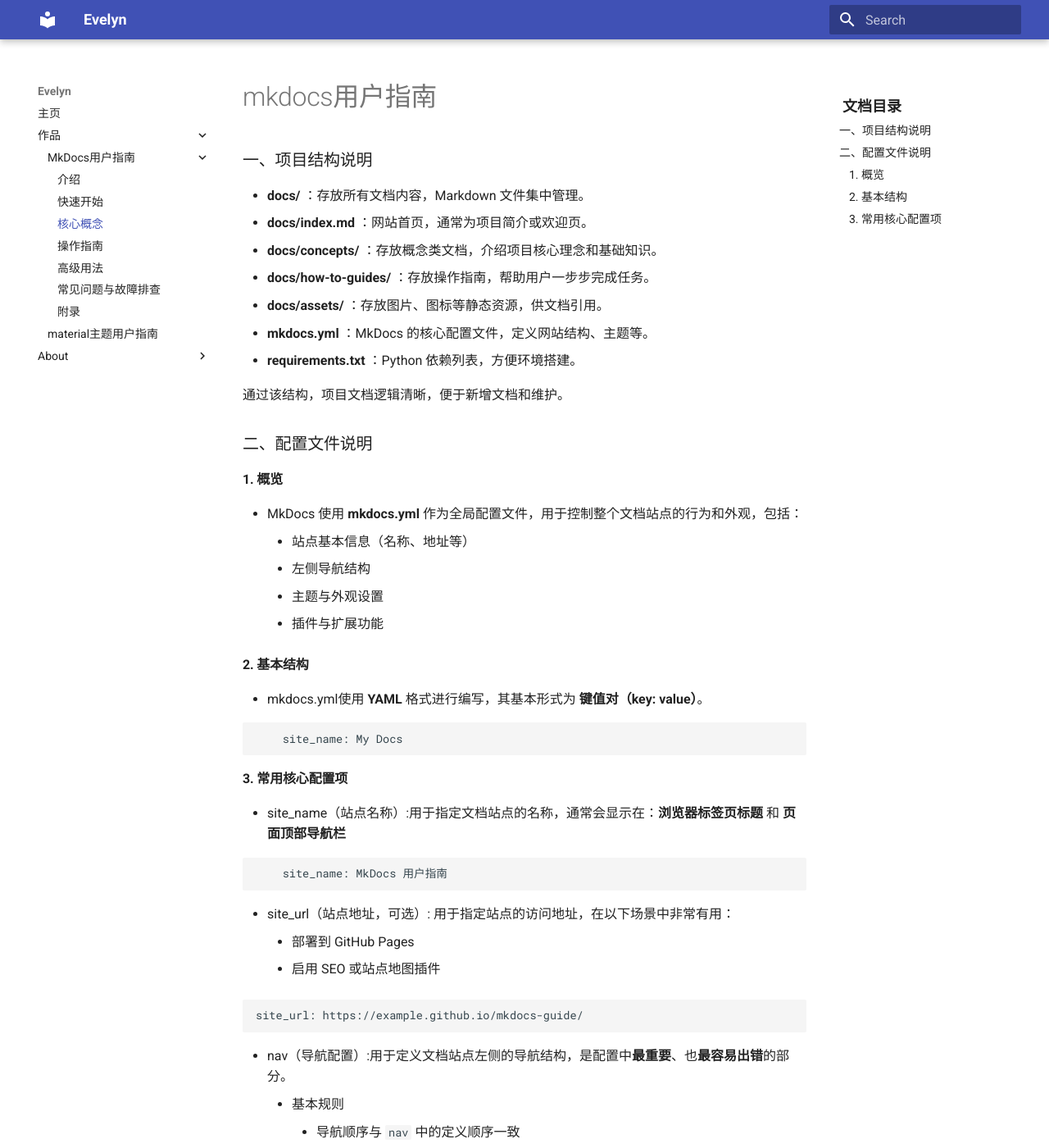
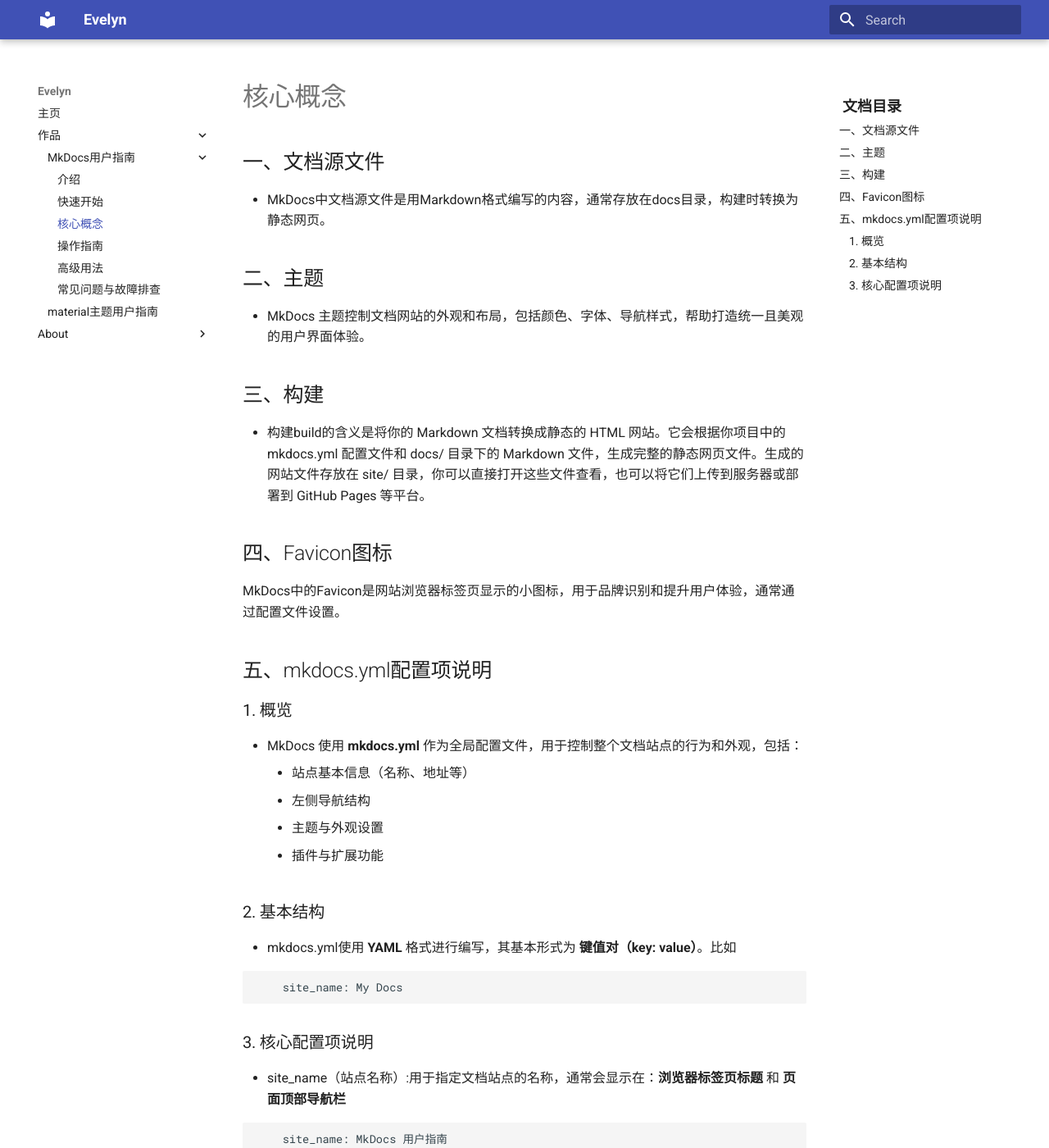
Before and after one commit to CoffeeCandy/Technical-Writer-Portfolio, an MkDocs documentation site: the page built from docs/portfolio/mkdocs/concepts.md, in a window 1280 px wide and 1400 px high. Shown: the whole window at 82% size. Built offline with MkDocs 1.6.1 and Material for MkDocs 9.7.7, drawn with Linux system fonts in a browser that asks for light colours.

Commit message:
修改所有模块的语法格式问题

````diff
--- a/docs/portfolio/mkdocs/concepts.md
+++ b/docs/portfolio/mkdocs/concepts.md
@@ -1,22 +1,21 @@
-# mkdocs用户指南
+# 核心概念
 
-### 一、项目结构说明
-
-- **docs/** ：存放所有文档内容，Markdown 文件集中管理。
-- **docs/index.md** ：网站首页，通常为项目简介或欢迎页。
-- **docs/concepts/** ：存放概念类文档，介绍项目核心理念和基础知识。
-- **docs/how-to-guides/** ：存放操作指南，帮助用户一步步完成任务。
-- **docs/assets/** ：存放图片、图标等静态资源，供文档引用。
-- **mkdocs.yml** ：MkDocs 的核心配置文件，定义网站结构、主题等。
-- **requirements.txt** ：Python 依赖列表，方便环境搭建。
-
-通过该结构，项目文档逻辑清晰，便于新增文档和维护。
+## 一、文档源文件
+* MkDocs中文档源文件是用Markdown格式编写的内容，通常存放在docs目录，构建时转换为静态网页。
 
 
+## 二、主题
+* MkDocs 主题控制文档网站的外观和布局，包括颜色、字体、导航样式，帮助打造统一且美观的用户界面体验。
 
-### 二、配置文件说明
 
-#### 1. 概览
+## 三、构建
+* 构建build的含义是将你的 Markdown 文档转换成静态的 HTML 网站。它会根据你项目中的 mkdocs.yml 配置文件和 docs/ 目录下的 Markdown 文件，生成完整的静态网页文件。生成的网站文件存放在 site/ 目录，你可以直接打开这些文件查看，也可以将它们上传到服务器或部署到 GitHub Pages 等平台。
+
+## 四、Favicon图标
+MkDocs中的Favicon是网站浏览器标签页显示的小图标，用于品牌识别和提升用户体验，通常通过配置文件设置。
+
+## 五、mkdocs.yml配置项说明
+### 1. 概览
 
 - MkDocs 使用 **mkdocs.yml** 作为全局配置文件，用于控制整个文档站点的行为和外观，包括：
     * 站点基本信息（名称、地址等）
@@ -25,15 +24,15 @@
     * 插件与扩展功能
 
 
-#### 2. 基本结构
-- mkdocs.yml使用 **YAML** 格式进行编写，其基本形式为 **键值对（key: value）**。
+### 2. 基本结构
+- mkdocs.yml使用 **YAML** 格式进行编写，其基本形式为 **键值对（key: value）**。比如
 
 ```ymal
     site_name: My Docs
 ```
 
 
-#### 3. 常用核心配置项
+### 3. 核心配置项说明
 - site_name（站点名称）:用于指定文档站点的名称，通常会显示在：**浏览器标签页标题** 和 **页面顶部导航栏**
 ```ymal
     site_name: MkDocs 用户指南
@@ -43,7 +42,7 @@
     * 部署到 GitHub Pages
     * 启用 SEO 或站点地图插件
 ```ymal
-site_url: https://example.github.io/mkdocs-guide/
+    site_url: https://example.github.io/mkdocs-guide/
 ```
 
 - nav（导航配置）:用于定义文档站点左侧的导航结构，是配置中**最重要**、也**最容易出错**的部分。
--- a/mkdocs.yml
+++ b/mkdocs.yml
@@ -4,12 +4,11 @@
   - 作品:
     - MkDocs用户指南:
       - 介绍: portfolio/mkdocs/introduce.md
-      - 快速开始: portfolio/mkdocs/mkdocs-started.md
+      - 快速开始: portfolio/mkdocs/quich-start.md
       - 核心概念: portfolio/mkdocs/concepts.md
       - 操作指南: portfolio/mkdocs/how-to-guide.md
       - 高级用法: portfolio/mkdocs/advance-usage.md
       - 常见问题与故障排查: portfolio/mkdocs/troubleshooting.md
-      - 附录: portfolio/mkdocs/appendix.md
     - material主题用户指南: portfolio/material/introduce.md
   - About:
     - License: license.md
````
Also changed, not shown: docs/portfolio/mkdocs/advance-usage.md (+20 -15 lines), docs/portfolio/mkdocs/appendix.md (deleted, +0 -5 lines), docs/portfolio/mkdocs/how-to-guide.md (+12 -10 lines), docs/portfolio/mkdocs/introduce.md (+12 -10 lines), docs/portfolio/mkdocs/mkdocs-started.md (deleted, +0 -54 lines), docs/portfolio/mkdocs/quich-start.md (added, +42 -0 lines), docs/portfolio/mkdocs/troubleshooting.md (+19 -3 lines).
